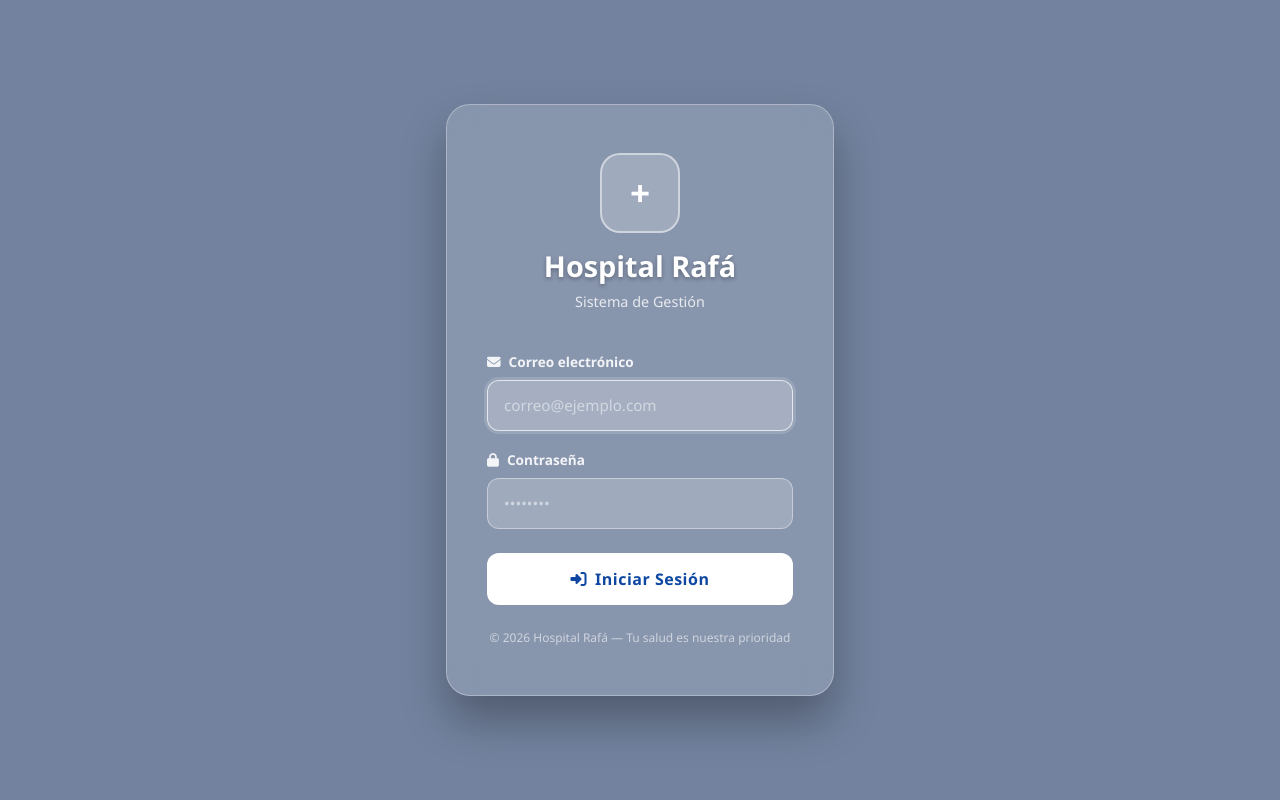
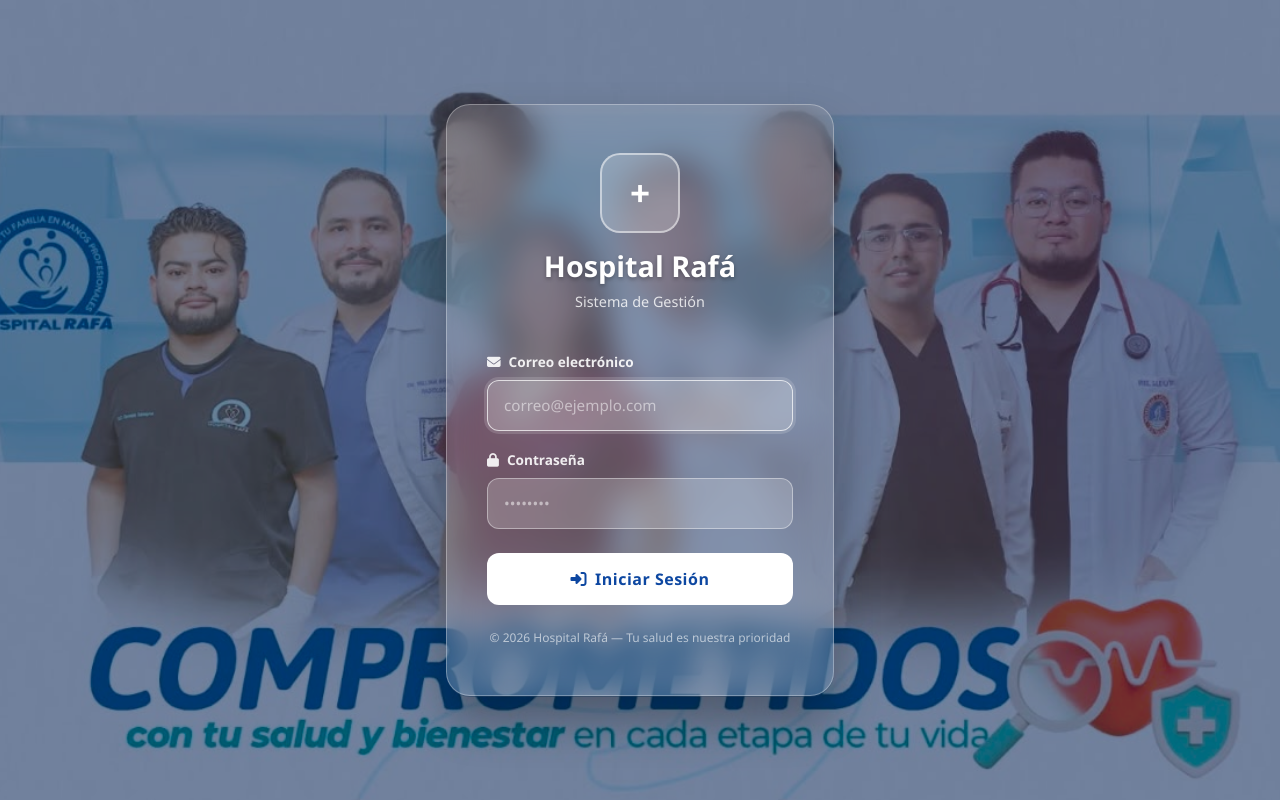
Before and after one commit to sistemacom40-byte/sistema.farmacia.rafa, a Flask app: page / in a window 1280 px wide. Run offline with Flask 3, Linux system fonts and the light colour scheme.

Commit message:
Change background image to new URL
Updated background image URL in login.html

```diff
--- a/Farmacia-rafa/templates/login.html
+++ b/Farmacia-rafa/templates/login.html
@@ -11,7 +11,7 @@
 
   body {
     min-height: 100vh;
-    background: url('/static/img/hospital.jpg') center center/cover no-repeat fixed;
+    background: url('https://raw.githubusercontent.com/sistemacom40-byte/sistema.farmacia.rafa/main/Farmacia-rafa/static/img/WhatsApp%20Image%202026-06-17%20at%207.16.40%20PM.jpeg') center center/cover no-repeat fixed;
     display: flex;
     align-items: center;
     justify-content: center;
```
